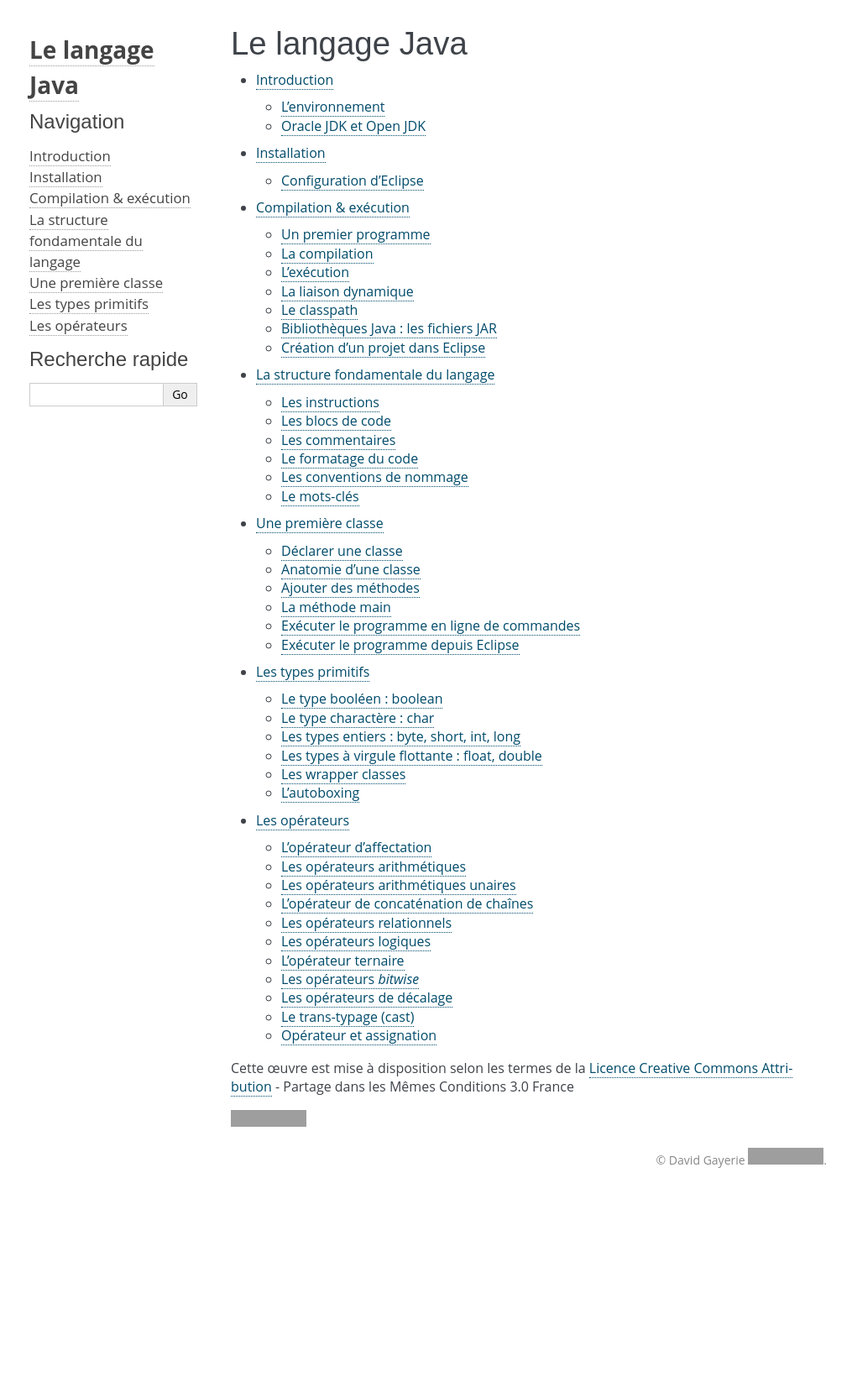
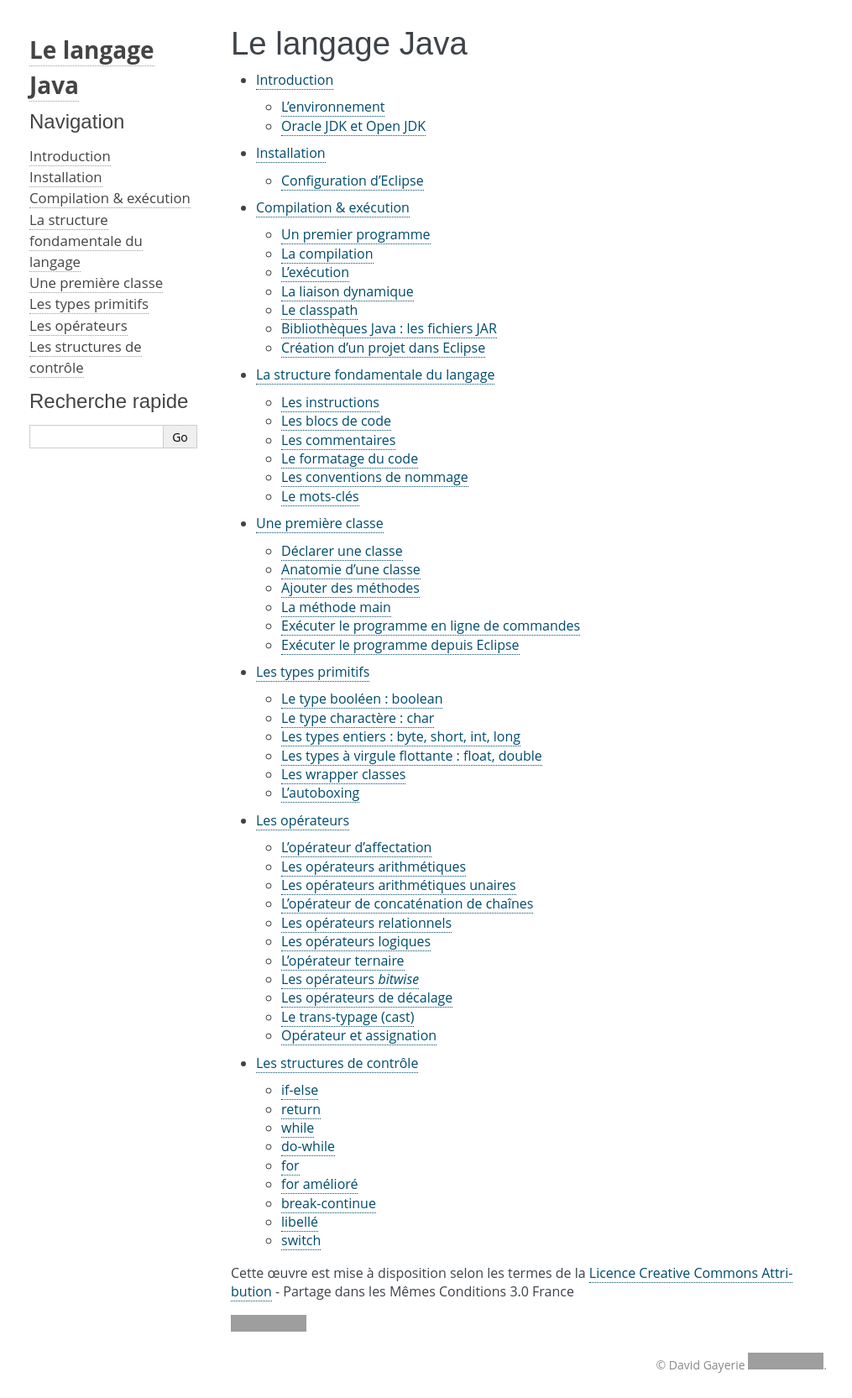
Before and after one commit to lanaflonPerso/cours-java-web, a Sphinx documentation site: the page built from source/index.rst, in a window 1280 px wide. Shown: the whole page at 84% size, without its empty margins (135-1150 px from the left). Built offline with Sphinx 7.4.7, drawn with Linux system fonts in a browser that asks for light colours; formulas are drawn with MathJax 3; before the commit the page ends 1421 px from its top, so only the background shows below that; some of the changed lines change nothing that is shown; grey boxes are pictures that could not be loaded.

Commit message:
chapitre sur les structures de contrôle

```diff
--- a/source/index.rst
+++ b/source/index.rst
@@ -16,6 +16,7 @@
    premiere_classe
    types_primitifs
    operateurs
+   structures_de_controle
 
 
 Cette œuvre est mise à disposition selon les termes de la `Licence Creative Commons Attribution <http://creativecommons.org/licenses/by-sa/3.0/fr/>`_ -  Partage dans les Mêmes Conditions 3.0 France
--- /dev/null
+++ b/source/structures_de_controle.rst
@@ -0,0 +1,319 @@
+Les structures de contrôle
+##########################
+
+Comme la plupart des langages impératifs, Java propose un ensemble de structures de contrôle.
+
+if-else
+*******
+
+L'expression **if** permet d'exécuter un bloc d'instructions uniquement si l'expression
+booléenne est évaluée à vrai :
+
+::
+
+  if (i % 2 == 0) {
+    // instructions à exécuter si i est pair
+  }
+
+L'expression **if** peut être optionnellement suivie d'une expression **else** pour les
+cas où l'expression est évaluée à faux :
+
+::
+
+  if (i % 2 == 0) {
+    // instructions à exécuter si i est pair
+  } else {
+    // instructions à exécuter si i est impair
+  }
+
+L'expression **else** peut être suivie d'une nouvelle instruction if afin de réaliser
+des choix multiples :
+
+::
+
+  if (i % 2 == 0) {
+    // instructions à exécuter si i pair
+  } else if (i > 10) {
+    // instructions à exécuter si i est impair et supérieur à 10
+  } else {
+    // instructions à exécuter dans tous les autres cas
+  }
+
+.. note::
+
+  Si le bloc d'instruction d'un **if** ne comporte qu'une seule instruction,
+  alors les accolades peuvent être omises :
+
+  ::
+
+    if (i % 2 == 0)
+      i++;
+
+  Cependant, beaucoup de développeurs Java préfèrent utiliser sytématiquement
+  les accolades.
+
+return
+******
+
+  **return** est un mot clé permettant d'arrêter immédiatement le traitement
+  d'une méthode et de retourner la valeur de l'expression spécifier après ce mot-clé. Si la méthode
+  ne retourne pas de valeur (**void**), alors on utilise le mot-clé **return** seul.
+  L'exécution d'un **return** entraîne la fin d'une structure de contrôle.
+
+  Écrire des instructions immédiatement après un **return** n'a pas de sens puisqu'elles
+  ne seront jamais exécutées. Le compilateur Java le signalera par une erreur *unreachable code*.
+
+::
+
+  if (i % 2 == 0) {
+    return 0;
+  }
+
+while
+*****
+
+L'expression *while* permet de définir un bloc d'instructions à répéter tant que l'expression
+booléenne est évaluée à vrai.
+
+::
+
+  while (i % 2 == 0) {
+    // instructions à exécuter tant que i est pair
+  }
+
+L'expression booléenne est évaluée au départ et après chaque exécution du bloc d'instructions.
+
+.. note::
+
+  Si le bloc d'instruction d'un **while** ne comporte qu'une seule instruction,
+  alors les accolades peuvent être omises :
+
+  ::
+
+    while (i % 2 == 0)
+      // instruction à exécuter tant que i est pair
+
+  Cependant, beaucoup de développeurs Java préfèrent utiliser sytématiquement
+  les accolades.
+
+do-while
+********
+
+Il existe une variante de la structure précédente, nommée **do-while** :
+
+::
+
+  do {
+    // instructions à exécuter
+  } while (i % 2 == 0);
+
+Dans ce cas, le bloc d'instruction est exécuté une fois puis l'expression booléenne est évaluée.
+Cela signifie qu'avec un **do-while**, le bloc d'instruction est exécuté au moins une fois.
+
+for
+***
+
+Une expression **for** permet de réaliser une itération. Elle commence par réaliser une initialisation
+puis évalue une expression booléenne. Tant que cette expression booléenne est évaluée à vrai, le
+bloc d'instructions est exécuté et un incrément est appelé.
+
+.. code-block:: text
+
+  for (initialisation; expression booléenne; incrément) {
+    bloc d'instructions
+  }
+
+::
+
+  for (int i = 0; i < 10; ++i) {
+    // instructions
+  }
+
+.. note::
+
+  il n'est pas possible d'omettre l'initialisation, l'expression booléenne ou l'incrément
+  dans la déclaration d'une expression *for*. Par contre, il est possible de les laisser vide.
+
+  ::
+
+    int i = 0;
+    for (; i < 10; ++i) {
+      // instructions
+    }
+
+  Il est ainsi possible d'exprimer une expression *for* sans condition de fin, la fameuse
+  boucle infinie :
+
+  ::
+
+    for (;;) {
+      // instructions à exécuter à l'infini
+    }
+
+.. note::
+
+  Si le bloc d'instruction d'un **for** ne comporte qu'une seule instruction,
+  alors les accolades peuvent être omises :
+
+  ::
+
+    for (int i = 0; i < 10; ++i)
+      // instruction à exécuter
+
+  Cependant, beaucoup de développeurs Java préfèrent utiliser sytématiquement
+  les accolades.
+
+for amélioré
+************
+
+Il existe une forme améliorée de l'expression *for* (souvent appelée *for-each*)
+qui permet d'exprimer plus succinctement un parcours d'une collection d'éléments.
+
+::
+
+  for (int i : maCollection) {
+    // instructions à exécuter
+  }
+
+Pour que cette expression compile, il faut que la variable désignant la collection
+à droite de **:** implémente le type Iterable_ ou qu'il s'agisse d'un tableau.
+Il faut également que la variable à gauche de **:** soit compatible pour l'assignation
+d'un élément de la collection.
+
+::
+
+  short arrayOfShort[] = {1, 2, 3, 4, 5, 6, 7, 8, 9, 10};
+
+  for (int k : arrayOfShort) {
+    System.out.println(k);
+  }
+
+break-continue
+**************
+
+Pour les expressions **while**, **do-while**, **for** permettant de réaliser des itérations,
+il est possible de contrôler le comportement à l'intérieur de la boucle grâce aux mots-clés
+**break** et **continue**.
+
+**break** quitte la boucle sans exécuter le reste des instructions.
+
+::
+
+  int k = 10;
+  for (int i = 1 ; i < 10; ++i) {
+    k *= i
+    if (k > 200) {
+      break;
+    }
+  }
+
+**continue** arrête l'exécution de l'itération actuelle et commence l'exécution de l'itération suivante.
+
+::
+
+  for (int i = 1 ; i < 10; ++i) {
+    if (i % 2 == 0) {
+      continue;
+    }
+    System.out.println(i);
+  }
+
+
+libellé
+*******
+
+Il est possible de mettre un libellé avant une expression **for** ou **while**. La seule et unique
+raison d'utiliser un libellé est pour traiter le cas d'une itération imbriquée dans une autre autre itération.
+**break** et **continue** n'agissent que sur le bloc d'itération courant. En utilisant un libellé, on peut
+arrêter ou continuer directement sur une itération de niveau supérieur :
+
+::
+
+  int m = 0;
+
+  boucleDeCalcul:
+  for (int i = 0; i < 10; ++i) {
+    for (int k = 0; k < 10; ++k) {
+      m += i * k;
+      if (m > 500) {
+        break boucleDeCalcul;
+      }
+    }
+  }
+
+  System.out.println(m);
+
+Dans l'exemple ci-dessus, *boucleDeCalcul* est un libellé qui permet de signifier que l'instruction **break**
+porte sur la boucle de plus haut niveau. Son exécution stoppera donc l'itération des deux boucles et passera
+directement à l'affichage du résultat sur la sortie standard.
+
+switch
+******
+
+Un expression **switch** permet d'effectuer une sélection parmi plusieurs valeurs.
+
+::
+
+  switch (s) {
+    case "valeur 1":
+      // instructions
+      break;
+    case "valeur 2":
+      // instructions
+      break;
+    case "valeur 3":
+      // instructions
+      break;
+    default:
+      // instructions
+  }
+
+**switch** évalue l'expression entre parenthèses et la compare dans l'ordre avec les valeurs des lignes **case**.
+Si une est identique alors il commence à exécuter la ligne d'instruction qui suit. Attention, un **case**
+représente un point à partir duquel l'exécution du code commencera. Si on veut isoler chaque cas, il faut
+utiliser une instruction **break**. Cela peut être pratique si on veut effectuer le même traitement pour
+un ensemble de cas :
+
+::
+
+  switch (c) {
+    case 'a':
+    case 'e':
+    case 'i':
+    case 'o':
+    case 'u':
+    case 'y':
+      // instruction pour un voyelle
+      break;
+    default:
+      // instructions pour une consonne
+  }
+
+On peut ajouter une cas **default** qui servira de point d'exécution si aucun **case** ne correspond.
+
+.. note::
+
+  Par convention, on place souvent le cas **default** à la fin. Cependant, il agit plus comme
+  un libellé indiquant la ligne à laquelle doit commencer l'exécution du code.
+  Il peut donc être placé n'importe où :
+
+  ::
+
+    switch (c) {
+      default:
+        // instructions pour une consonne
+      case 'a':
+      case 'e':
+      case 'i':
+      case 'o':
+      case 'u':
+      case 'y':
+        // instructions pour les consonnes et les voyelles
+    }
+
+.. caution::
+
+  En Java, le type d'expression accepté par un **switch** est limité. Un **switch** ne compile
+  que pour un type primitif, une énumération ou une chaîne de caractères.
+
+.. _Iterable: http://docs.oracle.com/javase/9/docs/api/java/lang/Iterable.html
```
